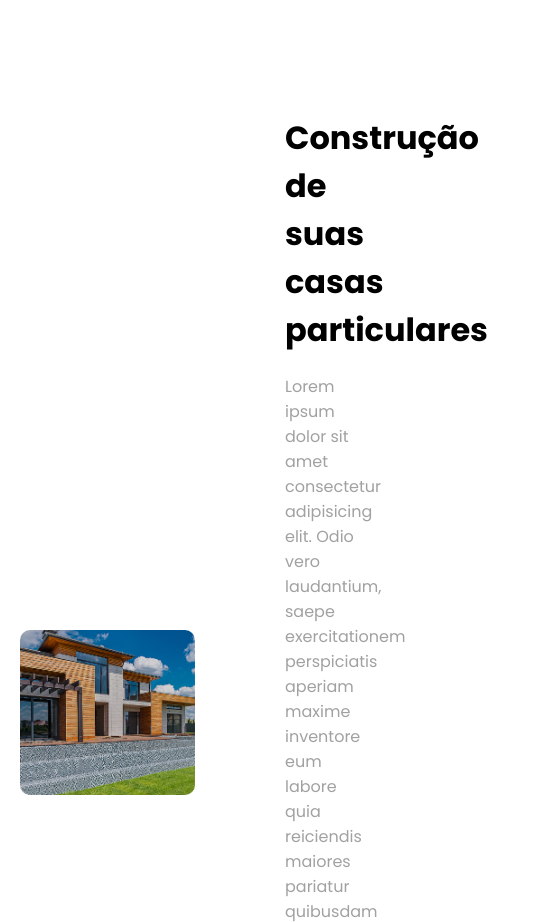
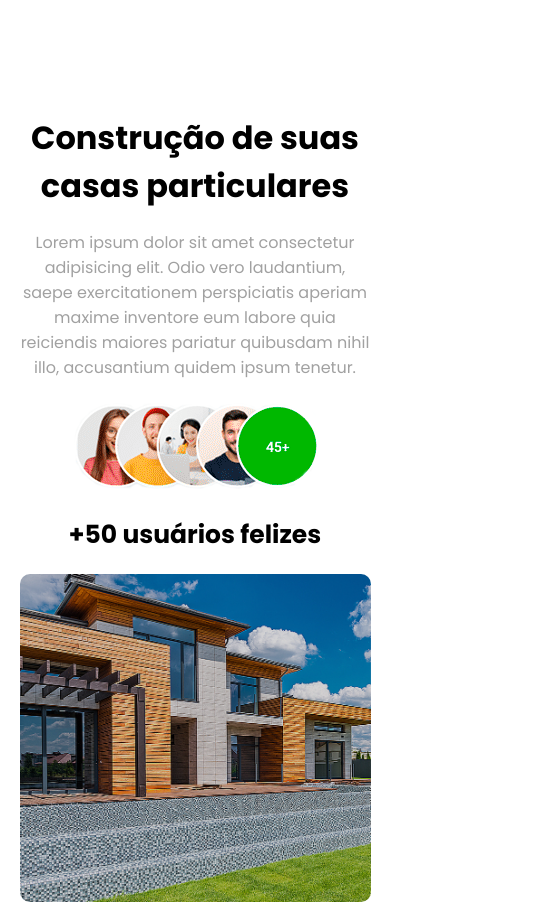
Before and after one commit to Hevelon/website-responsive, a plain HTML site: page index.html in a window 390 px wide. Shown: the part 2284-3206 px from the top of the page, 534 px wide, since content can reach past the window. Drawn offline with Linux system fonts and the light colour scheme.

Commit message:
add he responsive part of the description

```diff
--- a/css/style.css
+++ b/css/style.css
@@ -251,6 +251,16 @@ main .container .main-text div{
 .diferenciais .card{
     width: 100%;
 }
+
+.description .container{
+    flex-direction: column-reverse;
+}
+.description .house-text,
+.description .house-img{
+    width: 100%;
+    text-align: center;
+    padding: 0;
+}
 }
 
 @media (max-width:440px){
```
